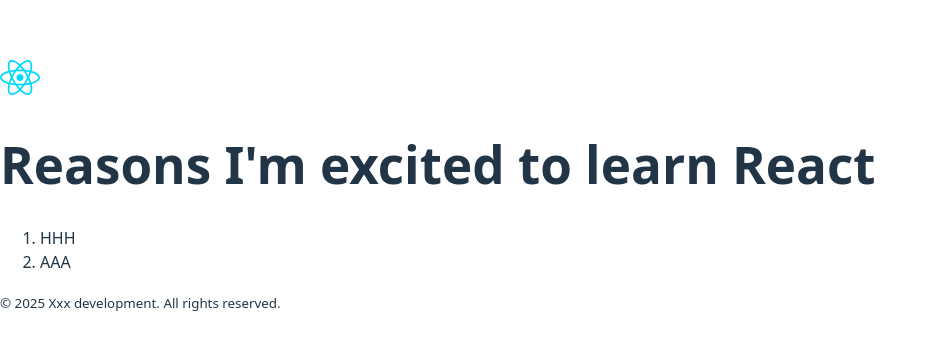
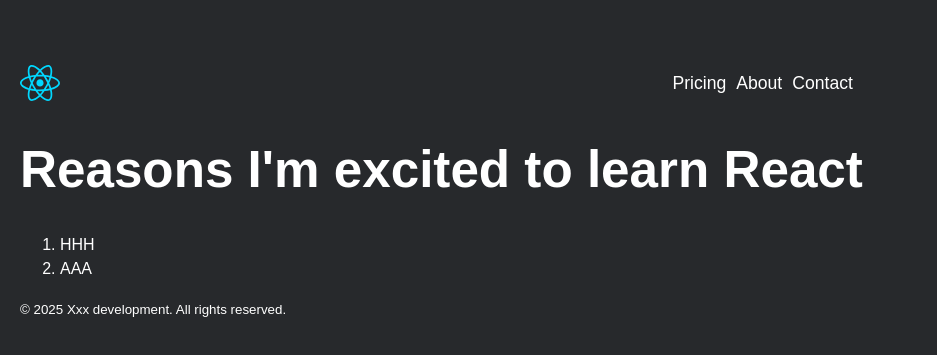
Before and after one commit to Halcyon666/react-daily-learn, a React (Vite) app: page / in a window 1280 px wide. Shown: the part 213-568 px from the top of the page, without its empty margins (0-937 px from the left). Built offline with nearby package versions, Linux system fonts and the light colour scheme.

Commit message:
change the header like this https://s2.loli.net/2025/09/26/JNE8I27jst5gq3Y.png

```diff
--- a/src/testcomponent/Header.tsx
+++ b/src/testcomponent/Header.tsx
@@ -1,10 +1,19 @@
 import reactLogo from "../assets/react.svg";
+// 不要忘记导入 不然css没有效果
+import "./index.css";
 
 export default function Header() {
   return (
     <>
-      <header>
+      <header className="header">
         <img src={reactLogo} width="40px" alt="React Logo" />
+        <nav>
+          <ul className="nav-list">
+            <li className="nav-list-item">Pricing</li>
+            <li className="nav-list-item">About</li>
+            <li className="nav-list-item">Contact</li>
+          </ul>
+        </nav>
       </header>
     </>
   );
--- /dev/null
+++ b/src/testcomponent/index.css
@@ -0,0 +1,31 @@
+* {
+    box-sizing: border-box;
+}
+
+body {
+    padding: 20px;
+    font-family: Arial, Helvetica, sans-serif;
+    background: #27292c;
+    color: white;
+}
+
+h1 {
+    margin-top: 30px;
+}
+
+.header {
+    display: flex;
+    align-items: center;
+    justify-content: space-between;
+}
+
+
+.nav-list {
+    list-style: none;
+    display: flex;
+}
+
+.nav-list-item {
+    margin-right: 10px;
+    font-size: 1.1rem;
+}
```
Also changed, not shown: src/testcomponent/readme.md (added).
